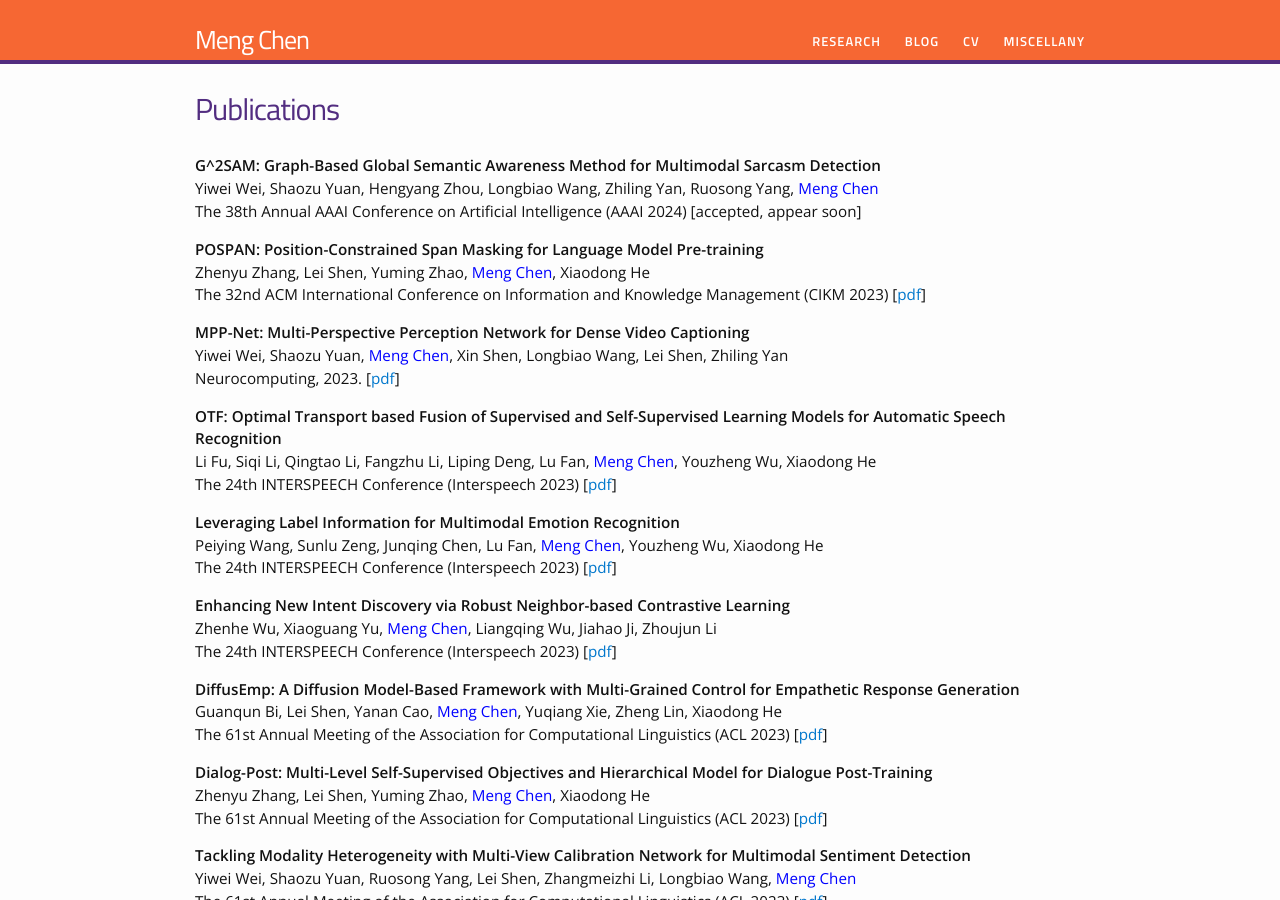
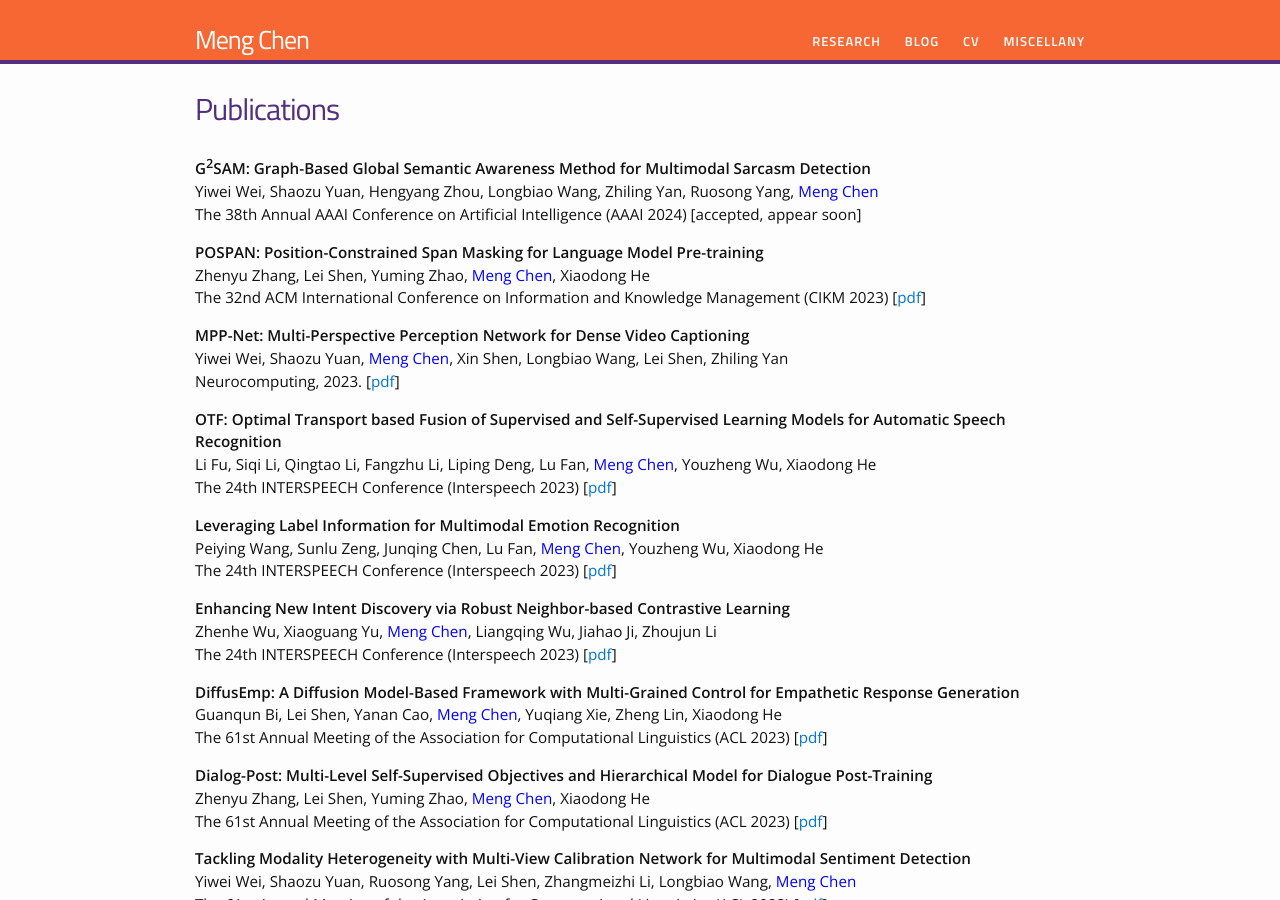
Before and after one commit to chenmengdx/chenmengdx.github.io, a Jekyll site: the page built from research.md, in a window 1280 px wide and 900 px high. Built offline with Jekyll 4.4.1, drawn with Linux system fonts in a browser that asks for light colours.

Commit message:
update papers

```diff
--- a/research.md
+++ b/research.md
@@ -7,7 +7,7 @@ permalink: /research/
 <div>
 
 <p>
-<b> G^2SAM: Graph-Based Global Semantic Awareness Method for Multimodal Sarcasm Detection </b> <br />
+<b> G<sup>2</sup>SAM: Graph-Based Global Semantic Awareness Method for Multimodal Sarcasm Detection </b> <br />
 Yiwei Wei, Shaozu Yuan, Hengyang Zhou, Longbiao Wang, Zhiling Yan, Ruosong Yang, <font color="blue">Meng Chen</font> <br />
 The 38th Annual AAAI Conference on Artificial Intelligence (AAAI 2024) [accepted, appear soon]
 </p>
```
